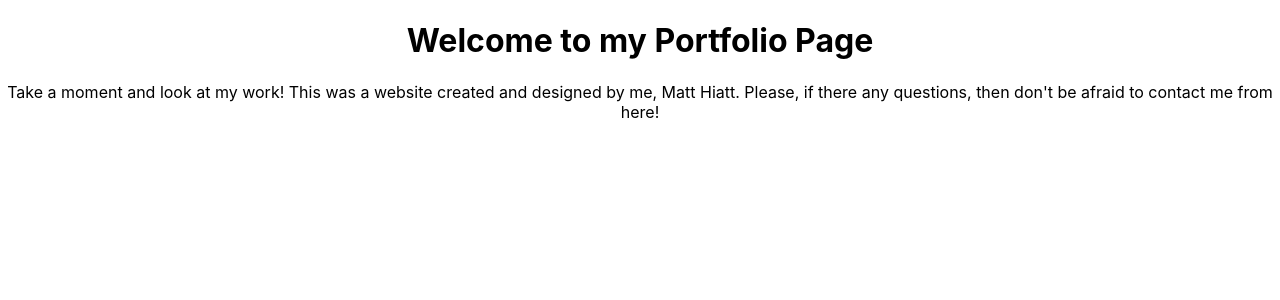
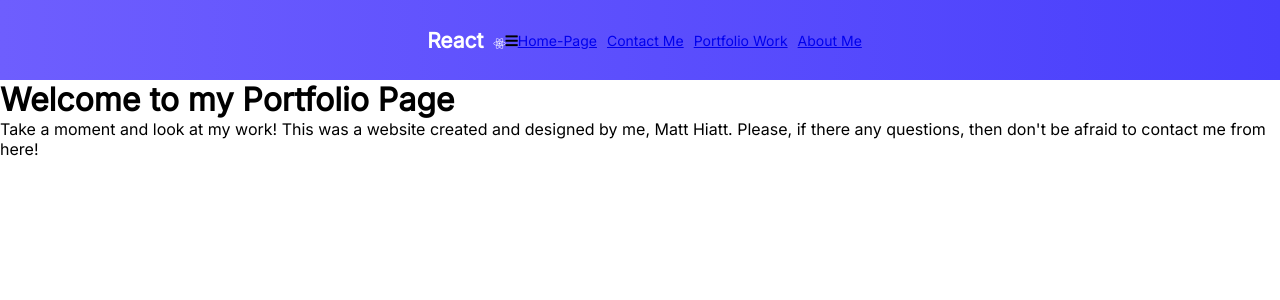
Before and after one commit to matthiatt/React-Portfolio, a React (Create React App) app: page / in a window 1280 px wide. Shown: the top 300 px of the page. Built offline with nearby package versions, Linux system fonts and the light colour scheme.

Commit message:
progress on navbar.

```diff
--- a/public/index.html
+++ b/public/index.html
@@ -15,6 +15,17 @@
       user's mobile device or desktop. See https://developers.google.com/web/fundamentals/web-app-manifest/
     -->
     <link rel="manifest" href="%PUBLIC_URL%/manifest.json" />
+    <link
+      rel="stylesheet"
+      href="https://use.fontawesome.com/releases/v5.15.1/css/all.css"
+      integrity="sha384-vp86vTRFVJgpjF9jiIGPEEqYqlDwgyBgEF109VFjmqGmIY/Y4HV4d3Gp2irVfcrp"
+      crossorigin="anonymous"
+    />
+    <link rel="preconnect" href="https://fonts.gstatic.com" />
+    <link
+      href="https://fonts.googleapis.com/css2?family=Inter&display=swap"
+      rel="stylesheet"
+    />
     <!--
       Notice the use of %PUBLIC_URL% in the tags above.
       It will be replaced with the URL of the `public` folder during the build.
--- a/src/App.css
+++ b/src/App.css
@@ -1,8 +1,17 @@
-.App {
+*{
+  box-sizing: border-box;
+  margin: 0;
+  padding: 0;
+  font-family: 'Inter',
+  sans-serif;
+}
+/* .App {
   text-align: center;
-}
+  font-family: 'Inter',
+  sans-serif;
+} */
 
-.App-logo {
+/* .App-logo {
   height: 40vmin;
   pointer-events: none;
 }
@@ -35,4 +44,4 @@
   to {
     transform: rotate(360deg);
   }
-}
+} */
--- a/src/App.js
+++ b/src/App.js
@@ -1,10 +1,12 @@
 // import logo from "./logo.svg";
 import "./App.css";
 import Title from "./components/title";
+import Navbar from "./components/Navbar/navBar";
 
 function App() {
   return (
     <div className="App">
+      <Navbar />
       <Title />
     </div>
   );
--- a/src/components/Navbar/MenuItems.js
+++ b/src/components/Navbar/MenuItems.js
@@ -1,6 +1,6 @@
 // In case if I were to make changes to my code later on to my Navbar, then it will automaticly upload everything from this array.
 
-const MenuItems = [
+export const MenuItems = [
   {
     title: "Home-Page",
     url: "#",
@@ -22,5 +22,3 @@ const MenuItems = [
     clsname: "NavLink",
   },
 ];
-
-export const MenuItems;
--- a/src/components/Navbar/Navbar.css
+++ b/src/components/Navbar/Navbar.css
@@ -0,0 +1,31 @@
+.NavbarContent{
+    background: linear-gradient(90deg, rgb(110, 94, 254) 0%, rgba(73, 63, 252, 1) 100%);
+    height: 80px;
+    display: flex;
+    justify-content: center;
+    align-items: center;
+    font-size: 14px;
+}
+
+.NavbarLogo{
+    color: white;
+    justify-self: start;
+    margin-left: 20px;
+    cursor: pointer;
+}
+
+.fa-react{
+    margin-left: 10px;
+    font-size: 12px;
+}
+
+.NavMenu{
+    display: grid;
+    grid-template-columns: repeat(5, auto);
+    grid-gap: 10px;
+    list-style: none;
+    text-align: center;
+    width: auto;
+    justify-content: end;
+    margin-right: 1px;
+}
--- a/src/components/Navbar/navBar.js
+++ b/src/components/Navbar/navBar.js
@@ -1,16 +1,32 @@
 import React, { Component } from "react";
 import { MenuItems } from "./MenuItems";
+import "./Navbar.css";
 
 class Navbar extends Component {
+  state = { buttonClicked: false };
+
+  handleClick = () => {
+    this.setState({ buttonClicked: !this.state.buttonClicked });
+  };
+
   render() {
     return (
       <nav className="NavbarContent">
-        <h1 className="NavbarLogo">React</h1>
-        <div className="MenuIcon"></div>
-        <ul>
+        <h1 className="NavbarLogo">
+          React<i className="fab fa-react"></i>
+        </h1>
+        {/* adding a menu "burger menu" with functionality. The fa strings are coming from an import in the HTML link in public. I am using icons from fontawesome  */}
+        <div className="MenuIcon" onClick={this.handleClick}>
+          <i
+            className={
+              this.state.buttonClicked ? "far fa-stop-circle" : "fas fa-bars"
+            }
+          ></i>
+        </div>
+        <ul className={this.state.buttonClicked ? "NavMenu active" : "NavMenu"}>
           {MenuItems.map((item, index) => {
             return (
-              <li>
+              <li key={index}>
                 <a className={item.clsname} href={item.url}>
                   {item.title}
                 </a>
```
Also changed, not shown: package.json (+12 -0 lines).
